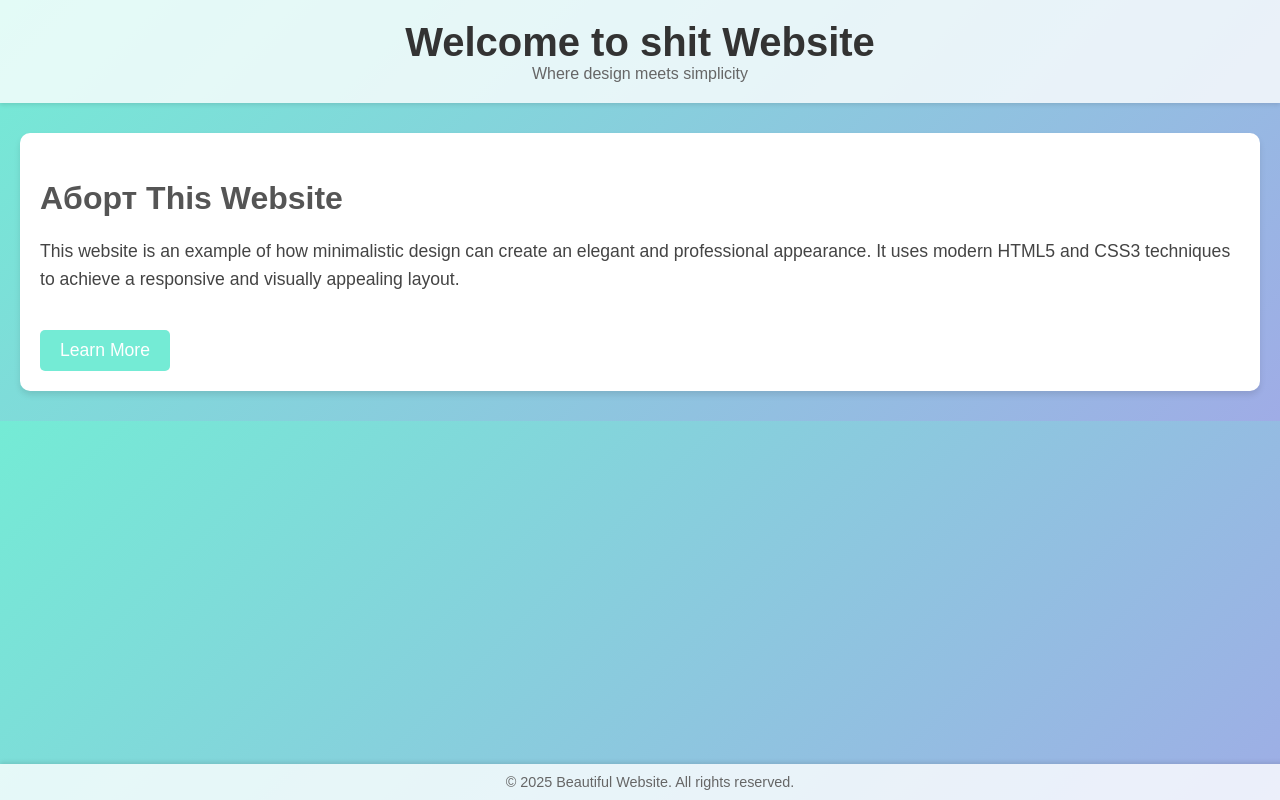
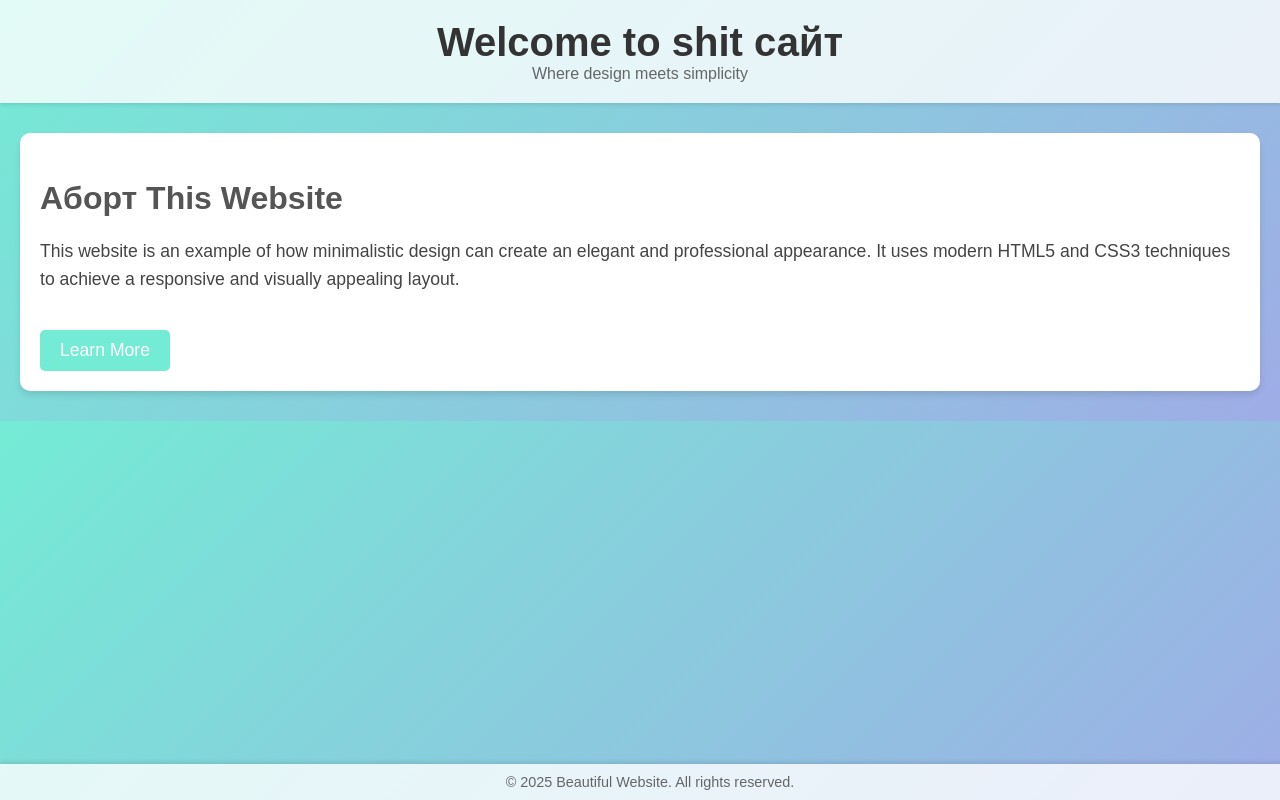
Before and after one commit to 1exanOK/WIP_site_nginx, a plain HTML site: page index.html in a window 1280 px wide. Drawn offline with Linux system fonts and the light colour scheme.

Commit message:
Update index.html

```diff
--- a/index.html
+++ b/index.html
@@ -92,7 +92,7 @@
 </head>
 <body>
     <header>
-        <h1>Welcome to shit Website</h1>
+        <h1>Welcome to shit сайт</h1>
         <p>Where design meets simplicity</p>
     </header>
     <div class="container">
```
